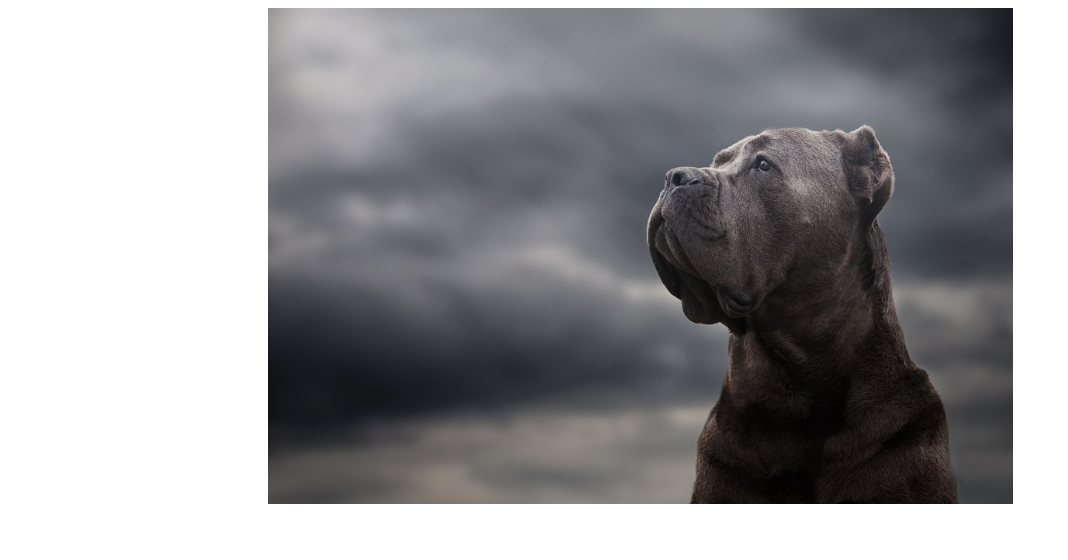
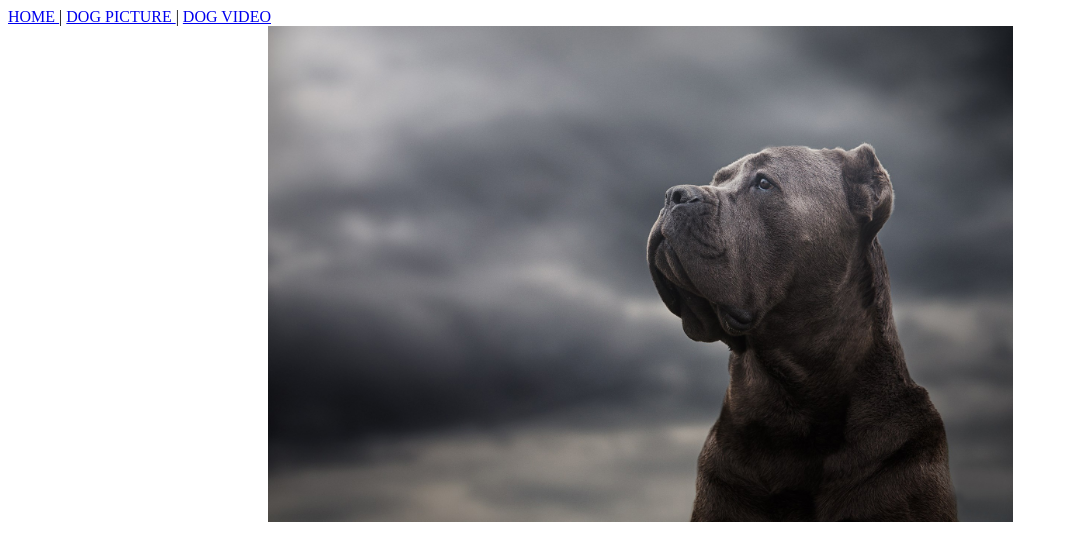
Before and after one commit to securedbyjc/HTML-and-CSS-Projects, a plain HTML site: page video/dog.html in a window 1280 px wide. Shown: the whole page, without its empty margins (0-1068 px from the left). Drawn offline with Linux system fonts and the light colour scheme; files whose address does not match are found by name.

Commit message:
Additional Assignment Tasks
4. Copied the nav element (Home, Dog Picture, etc.) pasted it into other files, and then saved the Dog_Video.html file again.

5. Opened the Assignment.html file in Notepad++. Pasted the nav element (Home, Dog Picture, etc.)
within it, and then saved the file.

6. Open the Dog.html file in Notepad++. Paste the nav element (Home, Dog Picture, etc.) within it,
and then save the file.

```diff
--- a/video/dog.html
+++ b/video/dog.html
@@ -3,6 +3,11 @@
 	<head>
 		<html lang="eng">
 		<meta charset="utf-8">
+			<nav>
+				<a href="Assignment.html"> HOME </a>    |
+				<a href="dog.html"> DOG PICTURE </a>    |
+				<a href="C:/Users/Jeffrey/Documents/GitHub/HTML-and-CSS-Projects/Dog-video-file-only.html"> DOG VIDEO </a>
+			</nav>
 	</head
 		<body>
 			<img style="display: block;-webkit-user-select: none;margin: auto;cursor: zoom-in;background-color: hsl(0, 0%, 90%);transition: background-color 300ms;" src="file:///C:/Users/Jeffrey/Documents/GitHub/HTML-and-CSS-Projects/img/dog_pic.jpg" width="745" height="496">
```
Also changed, not shown: video/Assignment.html (+5 -0 lines), video/dog_nav_element.html (added, +5 -0 lines), video/dog_video.html (+5 -0 lines).
